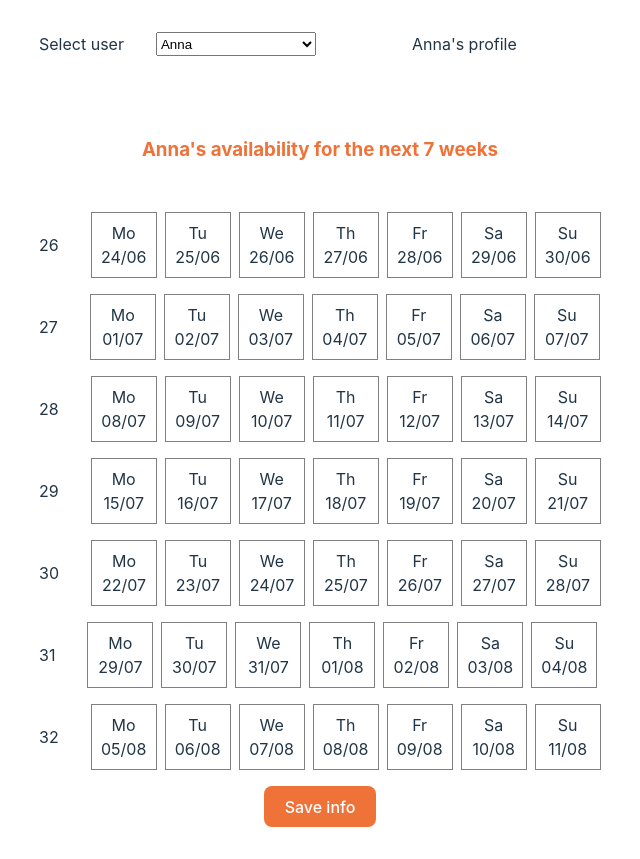
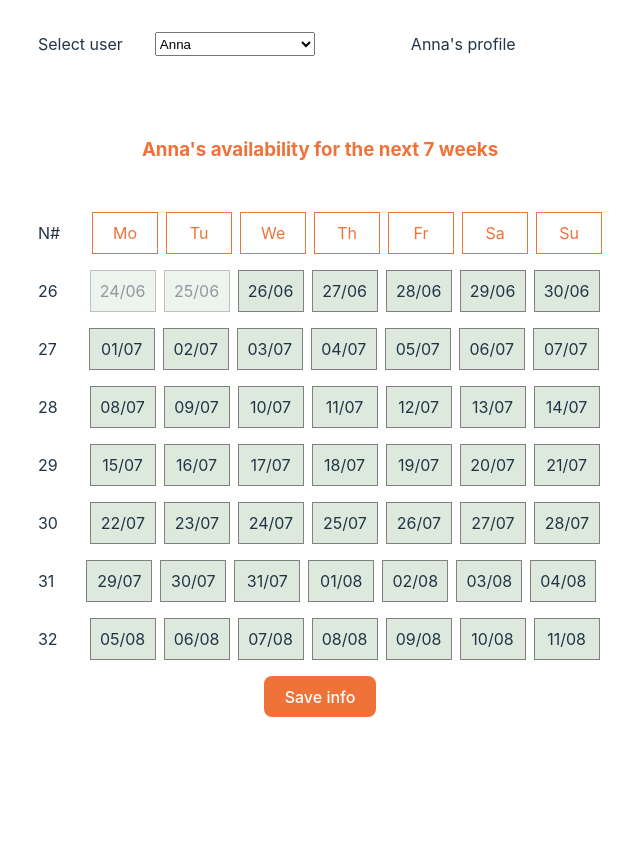
Before and after one commit to cameaann/tribeTestApp, a React (Vite) app: page / in a window 1280 px wide. Shown: the whole page, without its empty margins (320-960 px from the left). After the commit the page ends 800 px from the top, so only its background shows below. Built offline with nearby package versions, Linux system fonts and the light colour scheme.

Commit message:
adding calendar

```diff
--- a/src/App.css
+++ b/src/App.css
@@ -41,6 +41,7 @@ h3{
   width: 3rem;
   padding: .5rem;
   border: 1px solid grey;
+  background-color: rgb(221, 233, 221);
 }
 
 .day-block:not(:last-child){
@@ -50,9 +51,19 @@ h3{
 .day-block:hover{
   cursor: pointer;
 }
+.disabled{
+  pointer-events: none;
+  opacity:.5;
+}
+.week-header > .day-block{
+  pointer-events: none;
+  border-color:  #EF7239;
+  background-color: white;
+  color: #EF7239;
+}
 
 .selected{
-  background-color: green;
+  background-color: #1F556B;
   color: white;
 }
 
--- /dev/null
+++ b/src/components/Calendar.jsx
@@ -0,0 +1,52 @@
+import CalendarHeader from "./CalendarHeader";
+import Week from "./Week";
+import { useState, useEffect } from "react";
+import { getWeeksArray } from "../service/getWeeksArray";
+
+const Calendar = ({ saveCalendar, userId}) => {
+
+    console.log(userId);
+    const userWeeksArray = getWeeksArray(userId);
+    const [weeksArray, setWeeksArray] = useState(userWeeksArray);
+
+    useEffect(() => {
+      setWeeksArray(userWeeksArray)
+    }, [userId]);
+
+    const onToggleSelected = (week, dayId) => {
+      let updatedWeeks = weeksArray.map((w) => {
+        if (w.week === week) {
+          let updatedDays = w.days.map((day) => {
+            if (day.id === dayId) {
+              day.selected = !day.selected;
+            }
+            return day;
+          });
+          w.days = updatedDays;
+        }
+        return w;
+      });
+      setWeeksArray(updatedWeeks);
+    };
+
+    const handleClick = ()=>{
+        saveCalendar(weeksArray)
+    }
+
+  return (
+    <>
+      <CalendarHeader />
+      {weeksArray.map((week, index) => (
+        <Week
+          key={index}
+          week={week.week}
+          days={week.days}
+          toggleSelected={onToggleSelected}
+        />
+      ))}
+      <button className="btn save" onClick={handleClick}>Save info</button>
+    </>
+  );
+};
+
+export default Calendar;
--- /dev/null
+++ b/src/components/CalendarHeader.jsx
@@ -0,0 +1,17 @@
+import Day from "./Day";
+
+const CalendarHeader = () => {
+  const days = ["Mo", "Tu", "We", "Th", "Fr", "Sa", "Su"];
+
+  return (
+    <>
+      <div className="week-block week-header">
+        <span className="week-num">N#</span>
+        {days.map((day, i) => (
+          <Day key={i} day={day} />
+        ))}
+      </div>
+    </>
+  );
+};
+export default CalendarHeader;
--- a/src/components/Day.jsx
+++ b/src/components/Day.jsx
@@ -5,8 +5,8 @@ const Day = ({day, toggleSelected}) => {
     }
 
     return (
-     <div className={day.selected === true ? "day-block selected" : "day-block"} onClick={onToggle}>
-        <span>{day.name}</span>
+     <div className={day.available === false ? 'day-block disabled' : "day-block" && (day.selected === true ? "day-block selected" : "day-block")}  onClick={onToggle}>
+        <span>{day.name ? '' : day}</span>
         <span>{day.date}</span>
      </div>
     )
--- a/src/components/Profile.jsx
+++ b/src/components/Profile.jsx
@@ -1,36 +1,13 @@
-import { useContext, useState, useEffect } from "react";
-import Week from "./Week";
+import { useContext } from "react";
 import { UserContext } from "./UserContext";
-import { getWeeksArray } from "../service/getWeeksArray";
+import Calendar from "./Calendar";
 
 const Profile = () => {
   const { users, selectedUserId, updateUser } = useContext(UserContext);
-  const currentUser = users[selectedUserId];
+  let currentUser = users[selectedUserId];
 
-  const userWeeksArray = getWeeksArray(selectedUserId);
-  const [weeksArray, setWeeksArray] = useState(userWeeksArray);
-
-  useEffect(() => {
-    setWeeksArray(userWeeksArray)
-  }, [userWeeksArray]);
-
-  const onToggleSelected = (week, dayId) => {
-    let updatedWeeks = weeksArray.map((w) => {
-      if (w.week === week) {
-        let updatedDays = w.days.map((day) => {
-          if (day.id === dayId) {
-            day.selected = !day.selected;
-          }
-          return day;
-        });
-        w.days = updatedDays;
-      }
-      return w;
-    });
-    setWeeksArray(updatedWeeks);
-  };
-
-  const saveProfile = () => {
+  const saveProfile = (weeksArray) => {
+    console.log(weeksArray);
     const userInfo = {...currentUser, calendar: weeksArray};
     updateUser(userInfo);
   }
@@ -38,15 +15,9 @@ const Profile = () => {
   return (
     <div className="availability-section">
       <h3>{currentUser.name}&apos;s availability for the next 7 weeks</h3>
-      {weeksArray.map((week, index) => (
-        <Week
-          key={index}
-          week={week.week}
-          days={week.days}
-          toggleSelected={onToggleSelected}
-        />
-      ))}
-      <button className="btn save" onClick={saveProfile}>Save info</button>
+
+      <Calendar user={currentUser} userId={selectedUserId} saveCalendar={saveProfile}/>
+
     </div>
   );
 };
```
Also changed, not shown: src/App.jsx (+0 -17 lines).
